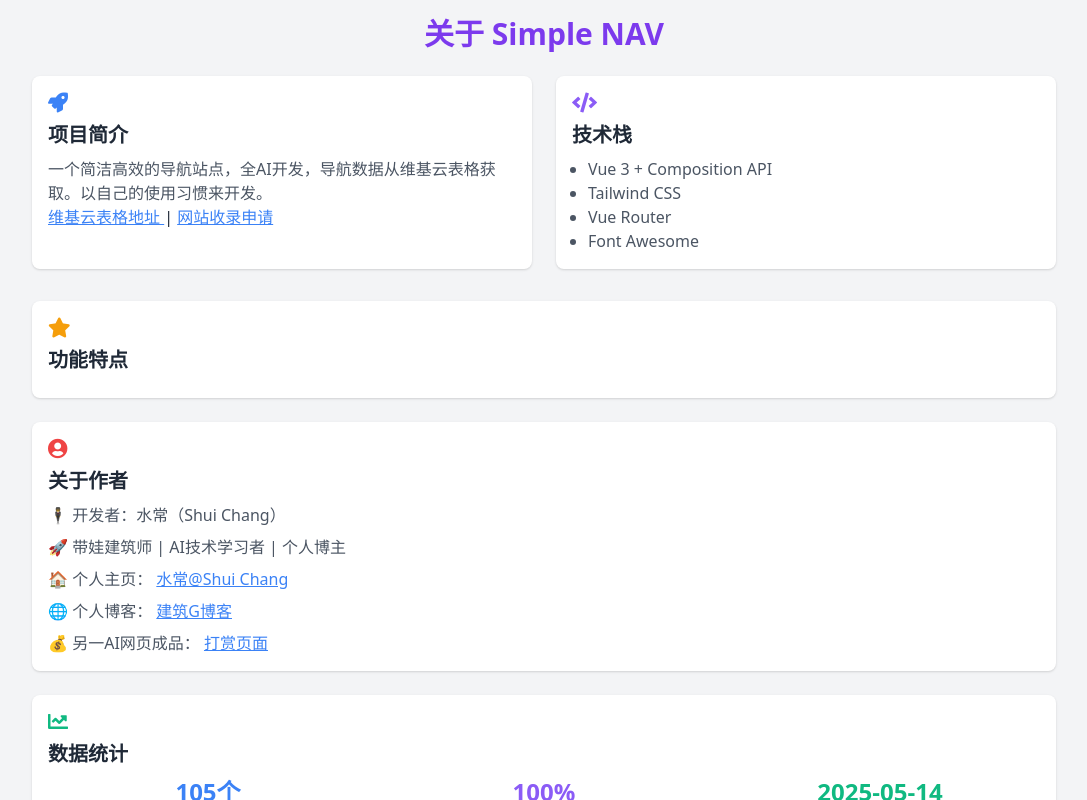
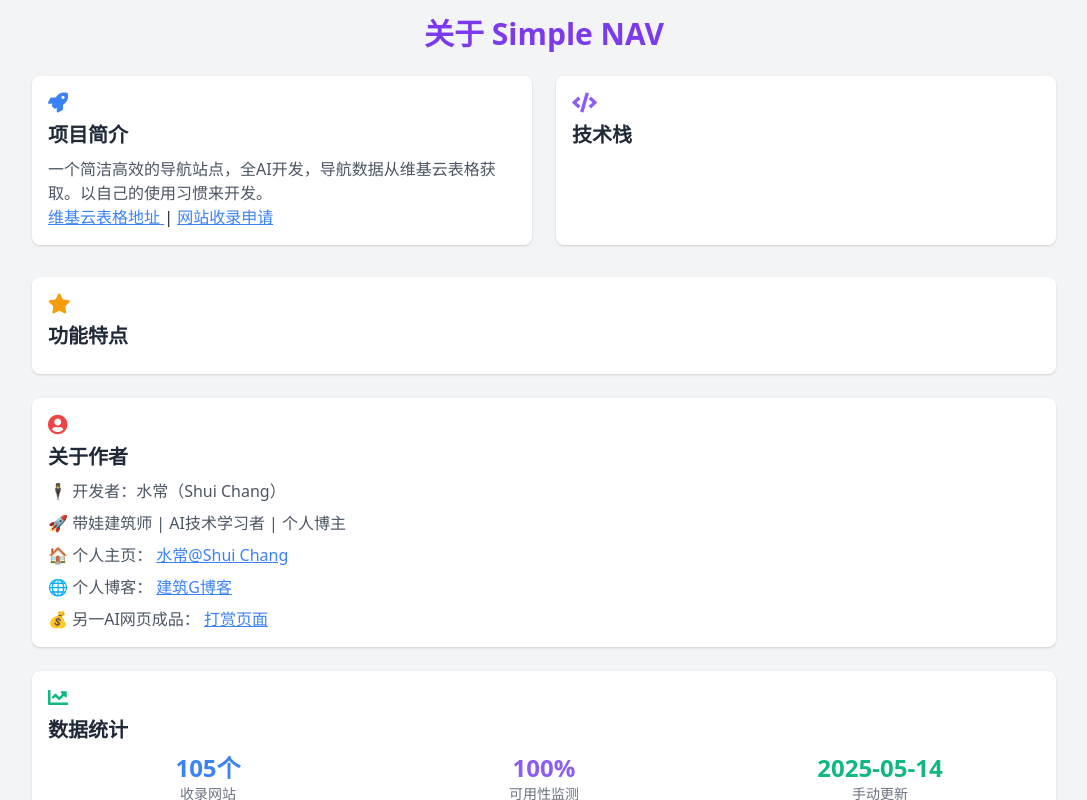
Before and after one commit to zengwei8008/Simple-Nav, a Vue app: page /about in a window 1280 px wide. Shown: the whole page, without its empty margins (96-1183 px from the left). Built offline with nearby package versions, Linux system fonts and the light colour scheme; no server answers.

Commit message:
Update About.vue

```diff
--- a/src/views/About.vue
+++ b/src/views/About.vue
@@ -38,12 +38,7 @@
               <div class="bg-white dark:bg-gray-800 p-4 rounded-lg shadow">
                 <i class="fas fa-code text-purple-500 text-xl mb-2"></i>
                 <h3 class="text-xl font-semibold mb-2">技术栈</h3>
-                <ul class="list-disc pl-4 text-gray-600 dark:text-gray-300">
-                  <li>Vue 3 + Composition API</li>
-                  <li>Tailwind CSS</li>
-                  <li>Vue Router</li>
-                  <li>Font Awesome</li>
-                </ul>
+
               </div>
             </div>
 
```
